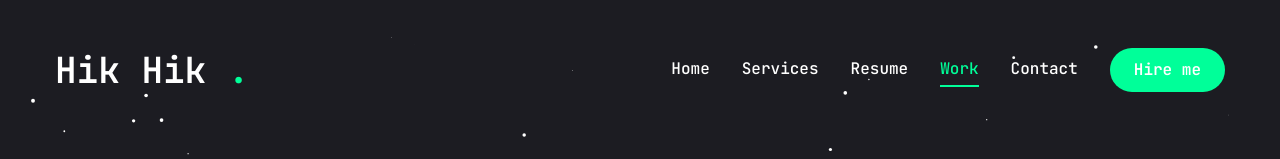
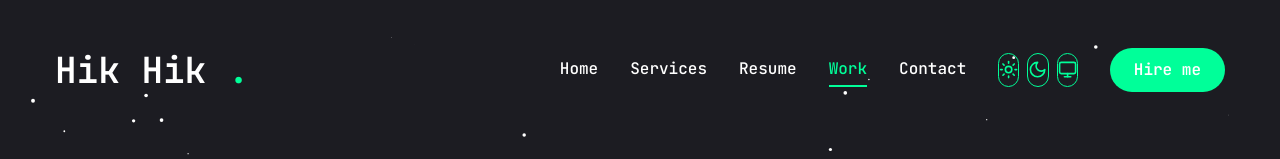
Before and after one commit to hik8hik/hik8hik.github.io, a Next.js app: page /work in a window 1280 px wide. Shown: the top 159 px of the page. Built offline with nearby package versions, Linux system fonts and the light colour scheme.

Commit message:
update: theme config

```diff
--- a/app/layout.tsx
+++ b/app/layout.tsx
@@ -7,6 +7,7 @@ import Header from "@/components/Header";
 import PageTransition from "@/components/PageTransition";
 import ThinkTypeTransition from "@/components/ThinkTypeTransition";
 import ParticleBackground from "@/components/effects/ParticleBackground";
+import { ThemeProvider } from "@/components/theme-provider";
 
 const getbrainsMono = JetBrains_Mono({
   variable: "--font-jetbrainsMono",
@@ -27,11 +28,18 @@ export default function RootLayout({
   return (
     <html lang="en">
       <body className={`${getbrainsMono.variable} antialiased`}>
-        <Header />
-        <ThinkTypeTransition />
-        <PageTransition>
-          <ParticleBackground>{children}</ParticleBackground>{" "}
-        </PageTransition>
+        <ThemeProvider
+          attribute="class"
+          defaultTheme="system"
+          enableSystem
+          disableTransitionOnChange
+        >
+          <Header />
+          <ThinkTypeTransition />
+          <PageTransition>
+            <ParticleBackground>{children}</ParticleBackground>{" "}
+          </PageTransition>
+        </ThemeProvider>
       </body>
     </html>
   );
--- a/components/MobileNav.tsx
+++ b/components/MobileNav.tsx
@@ -6,6 +6,7 @@ import { usePathname } from "next/navigation";
 //components
 import { Sheet, SheetContent, SheetTrigger } from "./ui/sheet";
 import { AlignRight } from "lucide-react";
+import { ModeToggle } from "./themeToggle";
 
 const links = [
   {
@@ -39,6 +40,8 @@ const MobileNav = () => {
       </SheetTrigger>
 
       <SheetContent className="flex flex-col gap-4 p-8">
+        {/* theme toggle */}
+        <ModeToggle />
         {/* logo */}
         <div className="mt-32 mb-40 text-accent text-2xl">
           <Link href={"/"} className="flex items-center gap-2 cursor-pointer">
--- a/components/Nav.tsx
+++ b/components/Nav.tsx
@@ -2,6 +2,7 @@
 
 import Link from "next/link";
 import { usePathname } from "next/navigation";
+import { ModeToggle } from "./themeToggle";
 
 const links = [
   {
@@ -44,6 +45,7 @@ const Nav = () => {
           </Link>
         );
       })}
+      <ModeToggle />
     </nav>
   );
 };
--- /dev/null
+++ b/components/theme-provider.tsx
@@ -0,0 +1,11 @@
+"use client";
+
+import * as React from "react";
+import { ThemeProvider as NextThemesProvider } from "next-themes";
+
+export function ThemeProvider({
+  children,
+  ...props
+}: React.ComponentProps<typeof NextThemesProvider>) {
+  return <NextThemesProvider {...props}>{children}</NextThemesProvider>;
+}
--- /dev/null
+++ b/components/themeToggle.tsx
@@ -0,0 +1,28 @@
+"use client";
+
+import * as React from "react";
+import { Moon, Sun, Monitor } from "lucide-react";
+import { useTheme } from "next-themes";
+
+import { Button } from "@/components/ui/button";
+
+export function ModeToggle() {
+  const { setTheme } = useTheme();
+
+  return (
+    <div className="flex space-x-2">
+      <Button variant="outline" size="icon" onClick={() => setTheme("light")}>
+        <Sun className="h-[1.2rem] w-[1.2rem]" />
+        <span className="sr-only">Light theme</span>
+      </Button>
+      <Button variant="outline" size="icon" onClick={() => setTheme("dark")}>
+        <Moon className="h-[1.2rem] w-[1.2rem]" />
+        <span className="sr-only">Dark theme</span>
+      </Button>
+      <Button variant="outline" size="icon" onClick={() => setTheme("system")}>
+        <Monitor className="h-[1.2rem] w-[1.2rem]" />
+        <span className="sr-only">System theme</span>
+      </Button>
+    </div>
+  );
+}
--- a/package.json
+++ b/package.json
@@ -26,6 +26,7 @@
         "framer-motion": "^12.0.1",
         "lucide-react": "^0.473.0",
         "next": "15.1.6",
+        "next-themes": "^0.4.4",
         "react": "^19.0.0",
         "react-countup": "^6.5.3",
         "react-dom": "^19.0.0",
```
Also changed, not shown: 1 other file (tests, documents, lock files or other folders).
